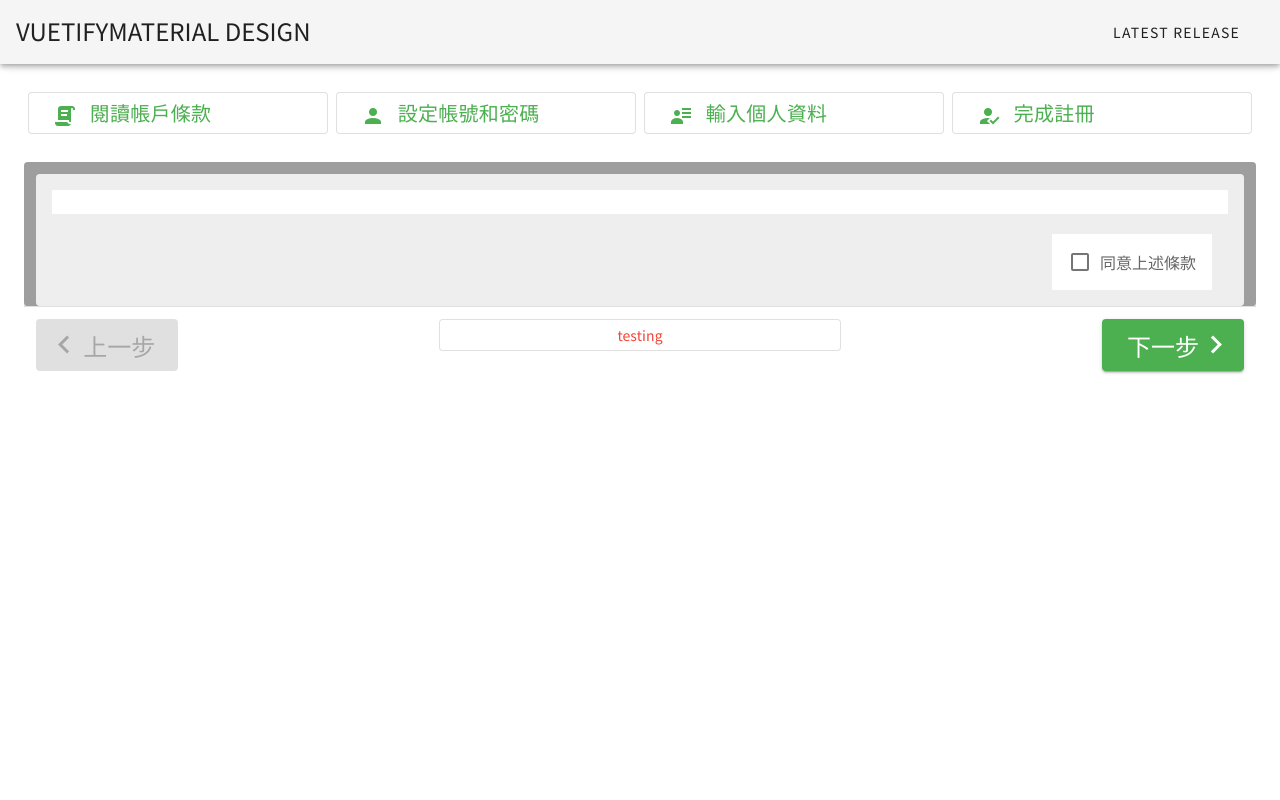
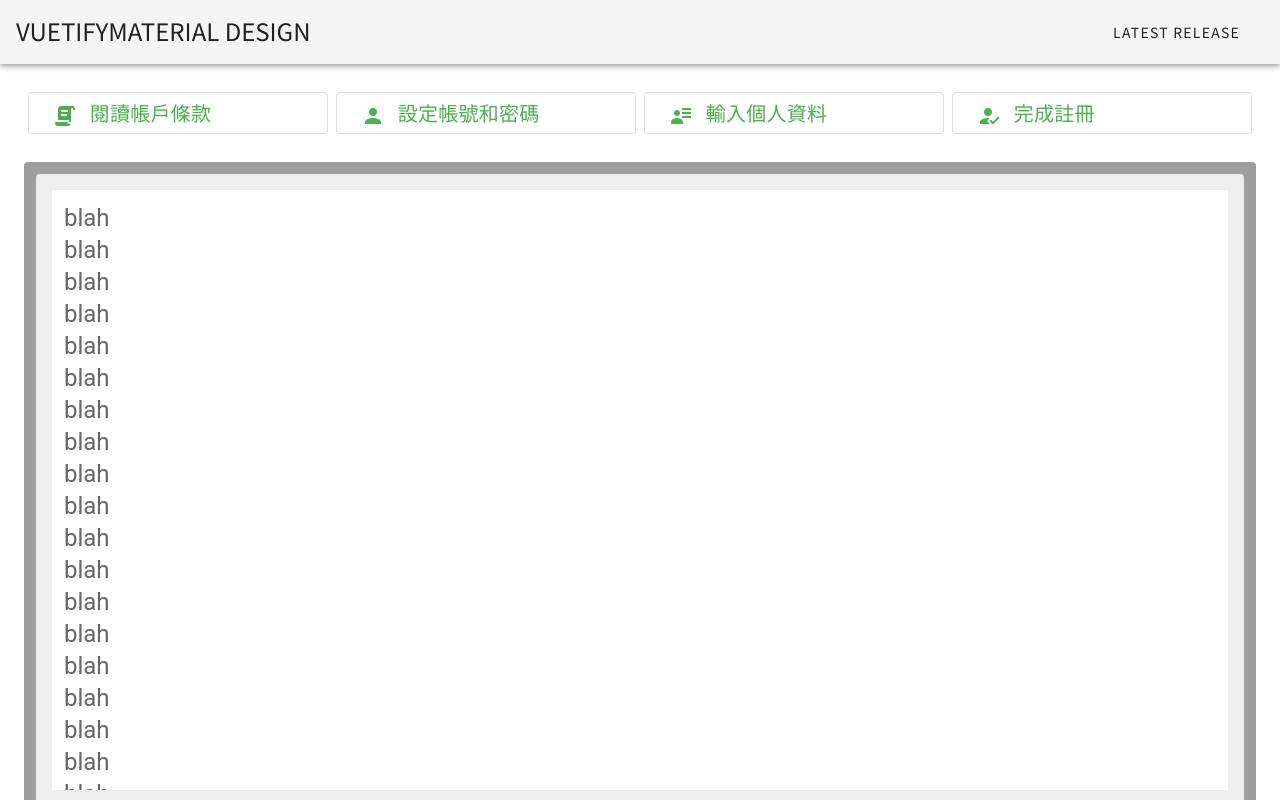
Before and after one commit to kingdom84521/FoodDelivery_FRONTEND, a Vue app in the folder client/: page /signup in a window 1280 px wide. Shown: the top 800 px of the page. Built offline with nearby package versions, Linux system fonts and the light colour scheme.

Commit message:
fix something i totally forget

```diff
--- a/client/src/components/SignUp/StepPage/ContractPage/main.vue
+++ b/client/src/components/SignUp/StepPage/ContractPage/main.vue
@@ -4,8 +4,60 @@
       <v-card class="grey col-12">
         <v-card flat class="grey lighten-3">
           <v-card-text>
-            <div id="pactText" class="pa-3 white headline overflow-y-auto">
-              <!-- Where the contract text display.   -->
+            <div id="pactText" class="pa-3 white headline overflow-y-hidden">
+              blah<br>
+              blah<br>
+              blah<br>
+              blah<br>
+              blah<br>
+              blah<br>
+              blah<br>
+              blah<br>
+              blah<br>
+              blah<br>
+              blah<br>
+              blah<br>
+              blah<br>
+              blah<br>
+              blah<br>
+              blah<br>blah<br>
+              blah<br>
+              blah<br>
+
+              blah<br>
+
+              blah<br>
+              blah<br>
+
+              blah<br>
+
+              blah<br>
+              blah<br>
+
+              blah<br>
+
+              blah<br>
+              blah<br>
+
+              blah<br>
+
+              blah<br>
+              blah<br>
+
+              blah<br>
+
+              blah<br>
+              blah<br>
+
+              blah<br>
+
+              blah<br>
+              blah<br>
+
+              blah<br>
+
+              blah<br>
+
             </div>
           </v-card-text>
           <v-row class="mx-4" justify="end">
@@ -32,6 +84,14 @@ export default {
           agreeContract: false
         }
       }
+    },
+    watch: {
+      partUser: {
+        handler( value ) {
+          this.$emit( "data-change", value )
+        },
+        deep: true
+      }
     }
 }
 </script>
--- a/client/src/components/SignUp/StepPage/PersonalDataPage/main.vue
+++ b/client/src/components/SignUp/StepPage/PersonalDataPage/main.vue
@@ -2,9 +2,36 @@
   <v-container fluid>
     <v-row>
       <v-card outlined class="col-12">
-        <v-row justify="center">
+        <v-row
+         justify="center"
+        >
           <v-card class="col-6">
-            <v-card-title primary-title>title</v-card-title>
+            <v-list
+              dense
+            >
+              <v-list-item>
+                <v-row no-gutters>
+                  <v-list-item-content>
+                    <v-col
+                      cols="4"
+                    >
+                      <v-list-item-title>
+                        <v-icon
+                          left
+                        >
+                          mdi-account-tie
+                        </v-icon>
+                      </v-list-item-title>
+                    </v-col>
+                    <v-col
+                      cols="7"
+                    >
+
+                    </v-col>
+                  </v-list-item-content>
+                </v-row>
+              </v-list-item>
+            </v-list>
           </v-card>
         </v-row>
       </v-card>
--- a/client/src/components/SignUp/StepPage/RegisterPage/main.vue
+++ b/client/src/components/SignUp/StepPage/RegisterPage/main.vue
@@ -10,16 +10,16 @@
               dense
             >
               <v-list-item>
-                <v-row>
+                <v-row no-gutters>
                   <v-list-item-content>
                     <v-col
                       cols="4"
                     >
-                      <v-row>
                       <v-list-item-title
                         class="noto-family"
                       >
                       <v-row
+                        no-gutters
                         justify="center"
                       >
                         <v-icon left>
@@ -32,7 +32,6 @@
                         </div>
                       </v-row>
                       </v-list-item-title>
-                      </v-row>
                     </v-col>
                     <v-col
                       cols="7"
@@ -77,12 +76,11 @@
               <v-list-item
                 class="mt-5"
               >
-                <v-row>
+                <v-row no-gutters>
                   <v-list-item-content>
                     <v-col
                       cols="4"
                     >
-                      <v-row>
                       <v-list-item-title
                         class="noto-family"
                       >
@@ -99,7 +97,6 @@
                           </div>
                         </v-row>
                       </v-list-item-title>
-                      </v-row>
                     </v-col>
                     <v-col
                       cols="7"
--- a/client/src/components/SignUp/StepPage/main.vue
+++ b/client/src/components/SignUp/StepPage/main.vue
@@ -4,10 +4,10 @@
       v-model="now"
     >
       <v-window-item>
-        <contract-page />
+        <contract-page @data-change="dataUpdate( $event )" />
       </v-window-item>
       <v-window-item>
-        <register-page />
+        <register-page @data-change="dataUpdate( $event )" />
       </v-window-item>
       <v-window-item>
         <personal-data-page />
@@ -18,7 +18,7 @@
     </v-window>
     <!-- <InnerPage :now="now" @data-change="dataUpdate( $event )" /> -->
     <v-divider />
-    <v-row no-gutters justify="space-between" class="mt-3 mx-3">
+    <v-row no-gutters justify="space-between align-end" class="mt-3 mx-3">
         <v-btn
             :disabled="now !== 0 ? false : true"
             @click="previousStepHandler()"
@@ -68,9 +68,22 @@
     data: () => {
       return {
         user: {},
-        storedRules: {
-          required: value => !!value || ""
-        }
+        errors: [
+          {
+            contractNotAgreeing: false
+          },
+          {
+            accountRequired: false,
+            passwordRequired: false,
+            inconsistentPassword: false,
+          },
+          {
+
+          },
+          {
+
+          }
+        ]
       }
     },
     props: {
@@ -86,9 +99,6 @@
       FinalPage
     },
     methods: {
-      atStep( pageNumber ) {
-        return this.now == pageNumber
-      },
       nextStepHandler() {
         // if ( !checkErrors( this.now ) )
         // {
@@ -104,7 +114,7 @@
         this.$emit( "previous-step", this.now - 1 )
       },
       dataUpdate( dataPack ) {
-        this.user = dataPack
+        this.user = this._.merge( this.user, dataPack )
       },
       checkErrors() {
 
--- a/client/src/main.js
+++ b/client/src/main.js
@@ -5,7 +5,6 @@ import router from './router'
 import store from './store'
 import './registerServiceWorker'
 import vuetify from './plugins/vuetify'
-import _ from 'lodash'
 
 Vue.config.productionTip = false
 
```
Lines whose indentation alone changed are shown as unchanged.
